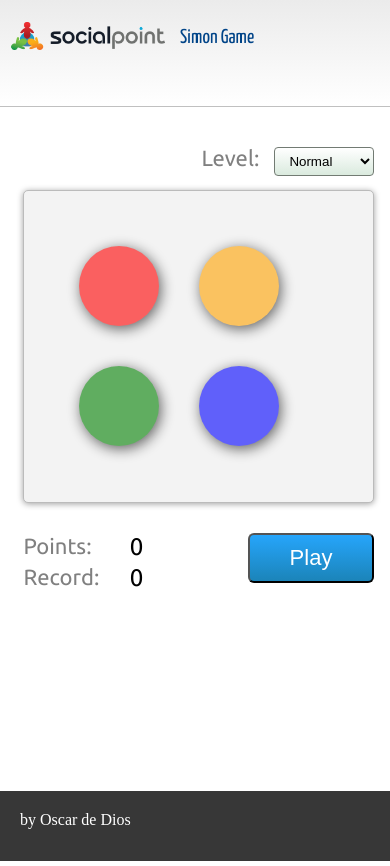
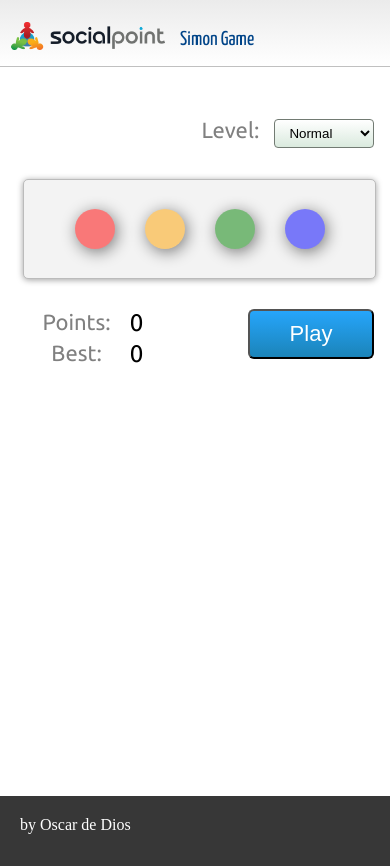
Before and after one commit to OscarDeDios/SimonGame, a website: page dev/index.html in a window 390 px wide. Drawn offline with Linux system fonts and the light colour scheme.

Commit message:
Almost Done

```diff
--- a/dev/css/style.css
+++ b/dev/css/style.css
@@ -8,13 +8,13 @@ header {
   height: 85px;
   padding: 20px 0 1px;
   background-color: #f3f3f3;
-  background-image: -moz-linear-gradient(top, #ebebeb, #ffffff);
-  background-image: -webkit-gradient(linear, 0 0, 0 100%, from(#ebebeb), to(#ffffff));
   background-image: -webkit-linear-gradient(top, #ebebeb, #ffffff);
-  background-image: -o-linear-gradient(top, #ebebeb, #ffffff);
   background-image: linear-gradient(to bottom, #ebebeb, #ffffff);
   background-repeat: repeat-x;
   border-bottom: 1px solid #C0C0C0; }
+  @media (max-width: 500px) {
+    header {
+      height: 45px; } }
   header img {
     margin: 0 50px;
     width: 40%;
@@ -29,7 +29,7 @@ header {
     font-size: 56px;
     color: #004488;
     position: relative;
-    bottom: 10px; }
+    bottom: 8px; }
     @media (max-width: 600px) {
       header h1 {
         font-size: 40px; } }
@@ -39,6 +39,7 @@ header {
 
 .container {
   font-family: "Ubuntu", arial;
+  background: -webkit-linear-gradient(#eaeaea, #bbbbbb);
   background: linear-gradient(#eaeaea, #bbbbbb);
   min-height: calc(100% - 130px);
   margin-bottom: -30px;
@@ -49,15 +50,19 @@ header {
     height: 30px; }
   @media (max-width: 670px) {
     .container {
-      background: linear-gradient(white, white); } }
+      background: -webkit-linear-gradient(white, white);
+      background: linear-gradient(white, white);
+      min-height: calc(100% - 105px);
+      margin-bottom: -10px; } }
 
 .game-section {
-  margin: 50px auto;
+  margin: 40px auto;
   width: 90%;
   background-color: white;
   box-shadow: 0 2px 7px rgba(2, 67, 4, 0.5);
-  padding: 6%;
-  max-width: 650px; }
+  padding: 50px 6%;
+  max-width: 650px;
+  text-align: center; }
   @media (max-width: 670px) {
     .game-section {
       margin: 0;
@@ -65,8 +70,6 @@ header {
 
 .level {
   float: right;
-  bottom: 15px;
-  position: relative;
   font-family: "Ubuntu", arial;
   font-size: 22px;
   color: #808080; }
@@ -80,29 +83,40 @@ header {
     border-radius: 4px;
     outline: 0;
     background: #ccc;
+    background: -webkit-linear-gradient(top, #fff 0, #daeade 100%);
     background: linear-gradient(to bottom, #fff 0, #daeade 100%); }
 
 .color-targets {
   margin: 30px auto;
-  display: block;
+  display: inline-block;
   border: 1px solid #BBBBBB;
   border-radius: 5px;
   box-shadow: 0 1px 6px #a0a0a0;
   padding: 10%;
+  width: 80%;
   background-color: #f3f3f3; }
+  @media (max-width: 520px) {
+    .color-targets {
+      padding: 4%;
+      width: 92%; } }
   .color-targets .color-target {
     width: 80px;
     height: 80px;
     margin: 20px;
-    -moz-border-radius: 50px;
-    -webkit-border-radius: 50px;
     border-radius: 50px;
     cursor: pointer;
-    opacity: 0.6;
+    opacity: 0.5;
+    -webkit-transition: opacity 200ms;
     transition: opacity 200ms;
+    -webkit-transition: box-shadow 500ms;
     transition: box-shadow 500ms;
-    box-shadow: 2px 3px 14px black;
+    box-shadow: 2px 3px 16px black;
     display: none; }
+    @media (max-width: 520px) {
+      .color-targets .color-target {
+        width: 40px;
+        height: 40px;
+        margin: 15px; } }
     .color-targets .color-target.active {
       display: inline-block; }
     .color-targets .color-target#target0 {
@@ -140,20 +154,27 @@ header {
     .color-targets .color-target.selected {
       opacity: 1;
       box-shadow: 1px 1px 8px black;
-      transform: translateY(2px); }
+      -webkit-transform: translateY(3px);
+              transform: translateY(3px); }
     .color-targets .color-target.hidden {
       display: none; }
     .color-targets .color-target:active {
       box-shadow: 1px 1px 8px black;
-      transform: translateY(2px); }
+      -webkit-transform: translateY(3px);
+              transform: translateY(3px); }
     .color-targets .color-target.wrong {
       box-shadow: 2px 3px 120px yellow; }
+  .color-targets.wrong {
+    box-shadow: inset 2px 3px 40px red; }
 
 .message {
   font-size: 27px;
   color: #10007b;
-  min-height: 30px;
-  display: block; }
+  min-height: 32px;
+  display: inline-block; }
+  @media (max-width: 670px) {
+    .message {
+      font-size: 20px; } }
 
 .scoreboard {
   font-size: 22px;
@@ -167,9 +188,8 @@ header {
 
 button {
   background: #0080d6;
+  background-image: -webkit-linear-gradient(top, #26a5fb, #1b84b9);
   background-image: linear-gradient(to bottom, #26a5fb, #1b84b9);
-  -webkit-border-radius: 4;
-  -moz-border-radius: 4;
   border-radius: 6px;
   font-family: Arial;
   color: #ffffff;
@@ -180,14 +200,19 @@ button {
   float: right; }
   button:hover {
     background: #0086d4;
+    background-image: -webkit-linear-gradient(top, #0086d4, #3498db);
     background-image: linear-gradient(to bottom, #0086d4, #3498db);
     text-decoration: none; }
 
 footer {
   height: 30px;
   padding: 20px;
-  background-color: #373737;
-  color: white; }
+  background-color: #373737; }
+  footer a {
+    color: white;
+    text-decoration: none; }
+    footer a:visited {
+      color: white; }
 
 li {
   list-style: none; }
--- a/dev/css/style.scss
+++ /dev/null
@@ -1,239 +0,0 @@
-* {
-  margin: 0;
-}
-html, body {
-  height: 100%;
-}
-
-header {
-    height: 85px;
-    padding: 20px 0 1px;
-    background-color: #f3f3f3;
-    background-image: -moz-linear-gradient(top,#ebebeb,#ffffff);
-    background-image: -webkit-gradient(linear,0 0,0 100%,from(#ebebeb),to(#ffffff));
-    background-image: -webkit-linear-gradient(top,#ebebeb,#ffffff);
-    background-image: -o-linear-gradient(top,#ebebeb,#ffffff);
-    background-image: linear-gradient(to bottom,#ebebeb,#ffffff);
-    background-repeat: repeat-x;
-    border-bottom: 1px solid #C0C0C0;
-
-    img {
-        margin: 0 50px;
-        width: 40%;
-        max-width: 260px;
-        @media (max-width: 440px) {
-            margin: 0 10px;
-        }
-
-    }
-    h1 {
-        display: inline;
-        font-family: "Yanone Kaffeesatz", arial;
-        font-weight: 400;
-        font-size: 56px;
-        color: #004488;
-        position: relative;
-        bottom: 10px;
-        @media (max-width: 600px) {
-            font-size: 40px;
-        }
-        @media (max-width: 440px) {
-            font-size: 20px;
-        }
-    }
-}
-
-.container {
-    font-family: "Ubuntu", arial;
-    background: linear-gradient(#eaeaea,#bbbbbb);
-    min-height: calc(100% - 130px);
-    margin-bottom: -30px;
-    overflow: auto;
-    &:after {
-        content: "";
-        display: block;
-        height: 30px;
-    }
-    @media (max-width: 670px) {
-        background: linear-gradient(white,white);
-    }
-}
-
-.game-section {
-    margin: 50px auto;
-    width: 90%;
-    background-color: white;
-    box-shadow: 0 2px 7px rgba(2, 67, 4, 0.5);
-    padding: 6%;
-    max-width: 650px;
-    @media (max-width: 670px) {
-        margin: 0;
-        box-shadow: 0 0 0 rgba(2, 67, 4, 0.5);
-    }
-}
-
-.level {
-    float: right;
-    bottom: 15px;
-    position: relative;
-    font-family: "Ubuntu", arial;
-    font-size: 22px;
-    color: #808080;
-    label {
-        font-size: 22px;
-        margin-right: 10px;
-    }
-
-    select {
-        width: 100px;
-        padding: 5px 10px;
-        border: 1px solid #727b73;
-        border-radius: 4px;
-        outline: 0;
-        background: #ccc;
-        background: linear-gradient(to bottom,#fff 0,#daeade 100%);
-
-    }
-}
-
-.color-targets {
-    margin: 30px auto;
-    display: block;
-    border: 1px solid #BBBBBB;
-    border-radius: 5px;
-    box-shadow: 0 1px 6px rgba(160,160,160,1.0);
-    padding: 10%;
-    background-color: #f3f3f3;
-
-    .color-target {
-        width: 80px;
-        height: 80px;
-        margin: 20px;
-        -moz-border-radius: 50px;
-        -webkit-border-radius: 50px;
-        border-radius: 50px;
-        cursor: pointer;
-        opacity: 0.6;
-        transition: opacity 200ms;
-        transition: box-shadow 500ms;
-        box-shadow: 2px 3px 14px black;
-        display: none;
-
-        &.active {
-            display: inline-block;
-        }
-        &#target0 {
-            background-color: red;
-        }
-        &#target1 {
-            background-color: #ffa200;
-        }
-        &#target2 {
-            background-color: green;
-        }
-        &#target3 {
-            background-color: blue;
-        }
-        &#target4 {
-            background-color: #ff00d7;
-        }
-        &#target5 {
-            background-color: #d4ccc0;
-        }
-        &#target6 {
-            background-color: #1dff1d;
-        }
-        &#target7 {
-            background-color: #00f6ff;
-        }
-        &#target8 {
-            background-color: #001931;
-        }
-        &#target9 {
-            background-color: #c3447a;
-        }
-        &#target10 {
-            background-color: #1dab9c;
-        }
-        &#target11 {
-            background-color: #00006d;
-        }
-        &#target12 {
-            background-color: #dc003f;
-        }
-        &#target13 {
-            background-color: #70d8a7;
-        }
-        &#target14 {
-            background-color: #0c0080;
-        }
-        &#target15 {
-            background-color: #black;
-        }
-        &.selected {
-            opacity: 1;
-            box-shadow: 1px 1px 8px black;
-            transform: translateY(2px);
-        }
-        &.hidden {
-            display: none;
-        }
-        &:active {
-          box-shadow: 1px 1px 8px black;
-          transform: translateY(2px);
-        }
-        &.wrong {
-            box-shadow: 2px 3px 120px yellow;
-        }
-    }
-}
-.message {
-    font-size: 27px;
-    color: #10007b;
-    min-height: 30px;
-    display: block;
-}
-
-.scoreboard {
-    font-size: 22px;
-    color: #808080;
-    width: 120px;
-    margin-bottom: 5px;
-    span {
-        color: black;
-        font-size: 24px;
-        float: right;
-    }
-}
-
-button {
-    background: #0080d6;
-    background-image: linear-gradient(to bottom, #26a5fb, #1b84b9);
-    -webkit-border-radius: 4;
-    -moz-border-radius: 4;
-    border-radius: 6px;
-    font-family: Arial;
-    color: #ffffff;
-    font-size: 22px;
-    padding: 10px 40px;
-    text-decoration: none;
-    cursor: pointer;
-    float: right;
-    &:hover {
-        background: #0086d4;
-        background-image: linear-gradient(to bottom, #0086d4, #3498db);
-        text-decoration: none;
-    }
-}
-
-footer {
-    height: 30px;
-    padding: 20px;
-    background-color: #373737;
-    color: white;
-}
-
-
-li {
-    list-style: none;
-}
--- a/dev/index.html
+++ b/dev/index.html
@@ -1,6 +1,7 @@
 <html>
 <head>
-    <link href='//fonts.googleapis.com/css?family=Ubuntu:300,400,500,700,300italic,400italic,500italic,700italic|Yanone+Kaffeesatz:400,200,300,700' rel='stylesheet' type='text/css'>
+    <meta name="viewport" content="width=device-width, initial-scale=1.0, maximum-scale=1.0, user-scalable=no" />
+    <link href='https://fonts.googleapis.com/css?family=Ubuntu:300,400,500,700,300italic,400italic,500italic,700italic|Yanone+Kaffeesatz:400,200,300,700' rel='stylesheet' type='text/css'>
 	<link rel="stylesheet" href="css/style.css">
 </head>
 <body onload="Main.init()">
@@ -22,7 +23,7 @@
                     <option value=16>Crazy</option>
                 </select>
             </div>
-            <ul class="color-targets">
+            <ul id="color-targets" class="color-targets">
                 <li id="target0" class="color-target level3 level4 level8 level16 active"  data-item="0">
                 <li id="target1" class="color-target level3 level4 level8 level16 active" data-item="1">
                 <li id="target2" class="color-target level3 level4 level8 level16 active" data-item="2">
@@ -46,13 +47,13 @@
                 <span id="points">0</span>
             </div>
             <div class="scoreboard">
-                Record:
+                Best:
                 <span id="record">0</span>
             </div>
         </section>
     </section>
 
-    <footer>by Oscar de Dios</footer>
+    <footer><a href="https://github.com/OscarDeDios/SimonGame" target="_blank">by Oscar de Dios</a></footer>
     <script src="js/utils.js"></script>
 	<script src="js/main.js"></script>
 </body>
--- a/package.json
+++ b/package.json
@@ -1,5 +1,5 @@
 {
-  "name": "king",
+  "name": "SocialPoint",
   "version": "1.0.0",
   "description": "",
   "main": "index.html",
@@ -13,7 +13,11 @@
     "gulp": "^3.9.0",
     "gulp-clean-css": "^2.0.11",
     "gulp-concat": "^2.6.0",
+    "gulp-postcss": "^6.4.0",
     "gulp-sass": "^3.1.0",
     "gulp-uglify": "^1.5.4"
+  },
+  "dependencies": {
+    "autoprefixer": "^6.7.7"
   }
 }
```
Also changed, not shown: dev/js/main.js (+10 -2 lines), dev/js/utils.js (+1 -42 lines), gulpfile.js (+10 -8 lines).
